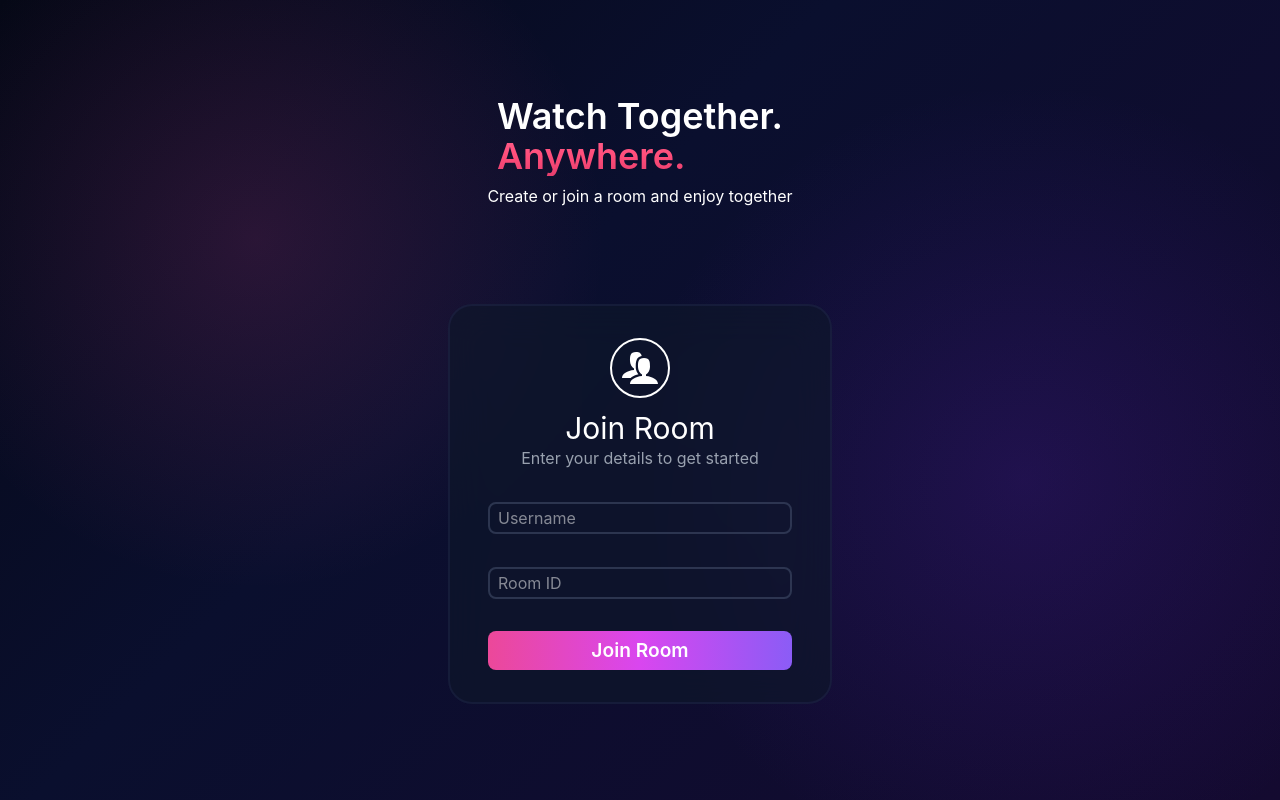
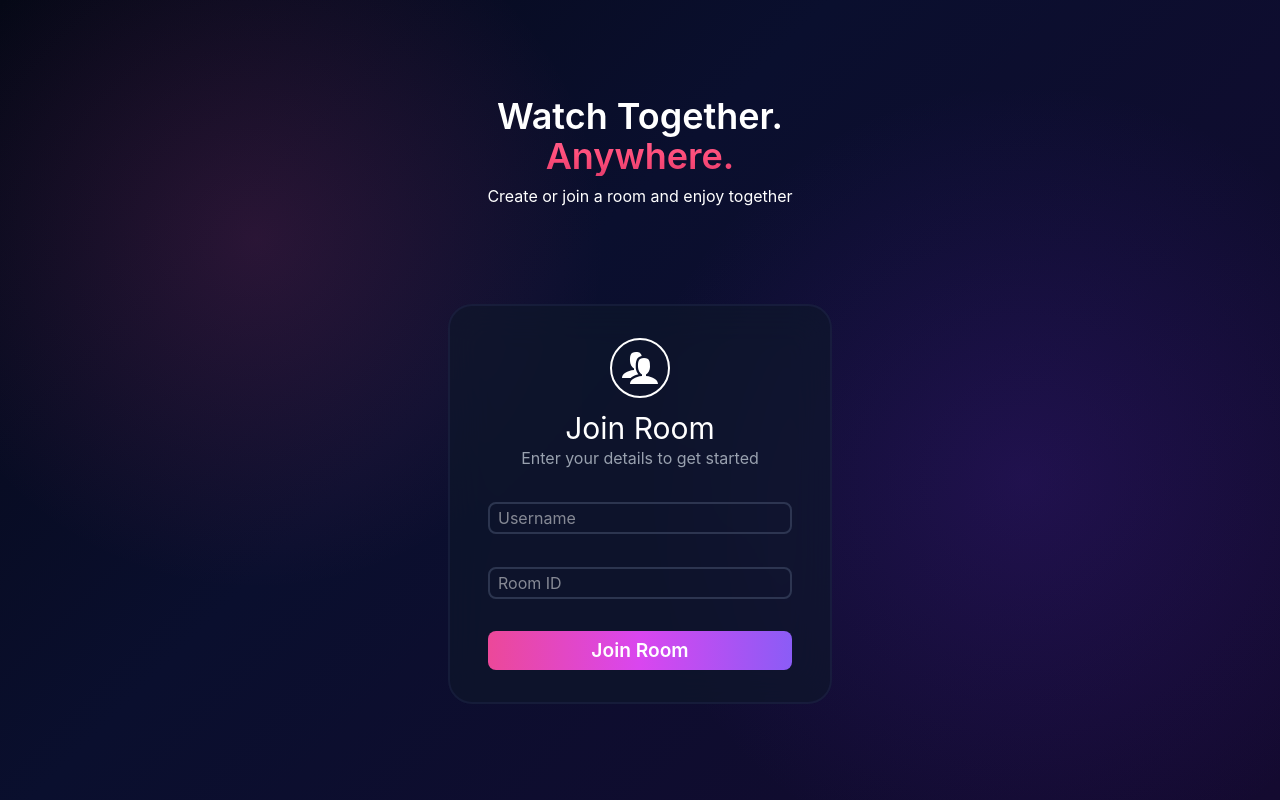
Before and after one commit to Aditya-Chauhan-Dev/Watch-Party, a React (Vite) app in the folder client/: page / in a window 1280 px wide. Built offline with nearby package versions, Linux system fonts and the light colour scheme; no server answers.

Commit message:
text cenetered in home apge and made button cursor-pointer

```diff
--- a/client/src/pages/home.jsx
+++ b/client/src/pages/home.jsx
@@ -24,26 +24,27 @@ export default function Home() {
 
   return (
     <div className="login_page flex flex-col justify-evenly items-center">
-      <div className="text-white flex flex-col items-center gap-2">
-        <h1 className="text-4xl font-semibold">Watch Together.
-        <span className="block bg-gradient-to-b from-[#FF5E8A] via-[#FF4D7A] to-[#E63E6D] bg-clip-text text-transparent">Anywhere.</span>
+      <div className="text-white flex flex-col items-center gap-2 text-center">
+        <h1 className="text-4xl font-semibold">
+          Watch Together.
+          <span className="block bg-gradient-to-b from-[#FF5E8A] via-[#FF4D7A] to-[#E63E6D] bg-clip-text text-transparent">
+            Anywhere.
+          </span>
         </h1>
-        <h4 className="">
-          Create or join a room and enjoy together
-        </h4>
+        <h4 className="">Create or join a room and enjoy together</h4>
       </div>
 
-
       <div className="login_form rounded-3xl w-[30%] h-1/2 flex flex-col justify-evenly items-center text-white ">
-
         <div className="flex flex-col items-center">
           <div className="flex flex-col items-center gap-3">
             <div className="border-2 rounded-full h-15 w-15 flex items-center justify-center">
-              <ImUsers className="text-4xl"  />
+              <ImUsers className="text-4xl" />
             </div>
             <h1 className="text-3xl">Join Room</h1>
           </div>
-          <h4 className="text-m text-gray-400 ">Enter your details to get started</h4>
+          <h4 className="text-m text-gray-400 ">
+            Enter your details to get started
+          </h4>
         </div>
 
         <input
@@ -52,14 +53,12 @@ export default function Home() {
           onChange={(e) => setUsername(e.target.value)}
         />
 
-
         <input
           placeholder="Room ID"
           value={roomId}
           onChange={(e) => setRoomId(e.target.value)}
         />
 
-
         <button onClick={joinRoom}>Join Room</button>
       </div>
     </div>
--- a/client/src/pages/room.jsx
+++ b/client/src/pages/room.jsx
@@ -218,6 +218,7 @@ export default function Room() {
                 {user.username} - {user.role}
                 {myRole === "host" && user.role !== "host" && (
                   <button
+                    className="cursor-pointer"
                     onClick={() =>
                       socket.emit("remove_participant", {
                         roomId: id,
@@ -230,6 +231,7 @@ export default function Room() {
                 )}
                 {myRole === "host" && user.role === "participant" && (
                   <button
+                    className="cursor-pointer"
                     onClick={() =>
                       socket.emit("assign_role", {
                         roomId: id,
@@ -270,6 +272,7 @@ export default function Room() {
           <div className="controls flex flex-wrap items-center justify-center gap-3 pt-3 pb-3">
             <button
               disabled={myRole === "participant"}
+              className="cursor-pointer"
               onClick={() =>
                 socket.emit("play", {
                   roomId: id,
@@ -281,6 +284,7 @@ export default function Room() {
 
             <button
               disabled={myRole === "participant"}
+              className="cursor-pointer"
               onClick={() =>
                 socket.emit("pause", {
                   roomId: id,
@@ -291,6 +295,7 @@ export default function Room() {
             </button>
 
             <button
+              className="cursor-pointer"
               disabled={myRole === "participant"}
               onClick={() =>
                 socket.emit("seek", {
@@ -311,7 +316,7 @@ export default function Room() {
               />
 
               <button
-                className="border-l-2 px-3"
+                className="border-l-2 px-3 cursor-pointer"
                 disabled={myRole === "participant"}
                 onClick={() => {
                   if (!newVideoId.trim()) {
```
